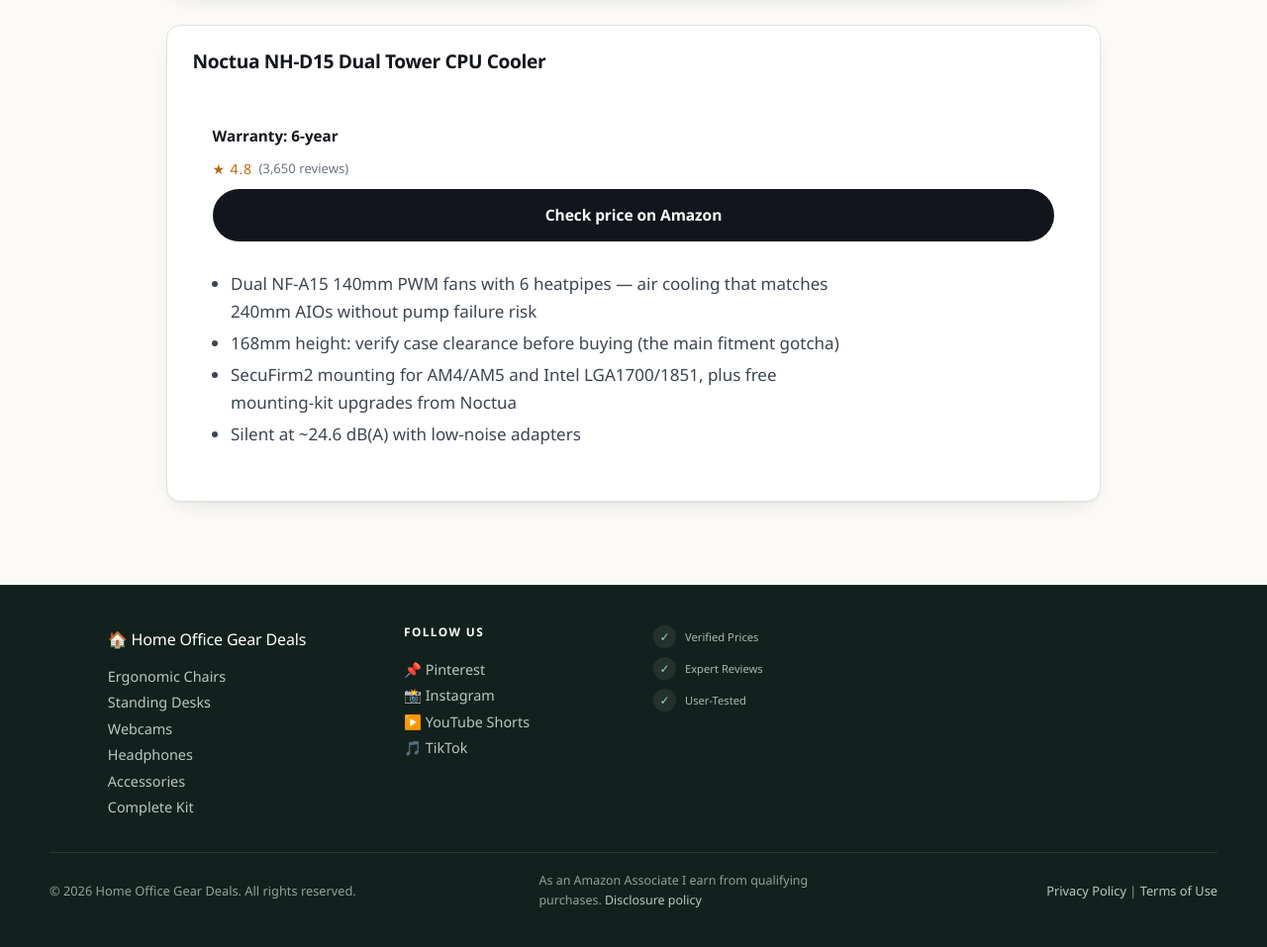
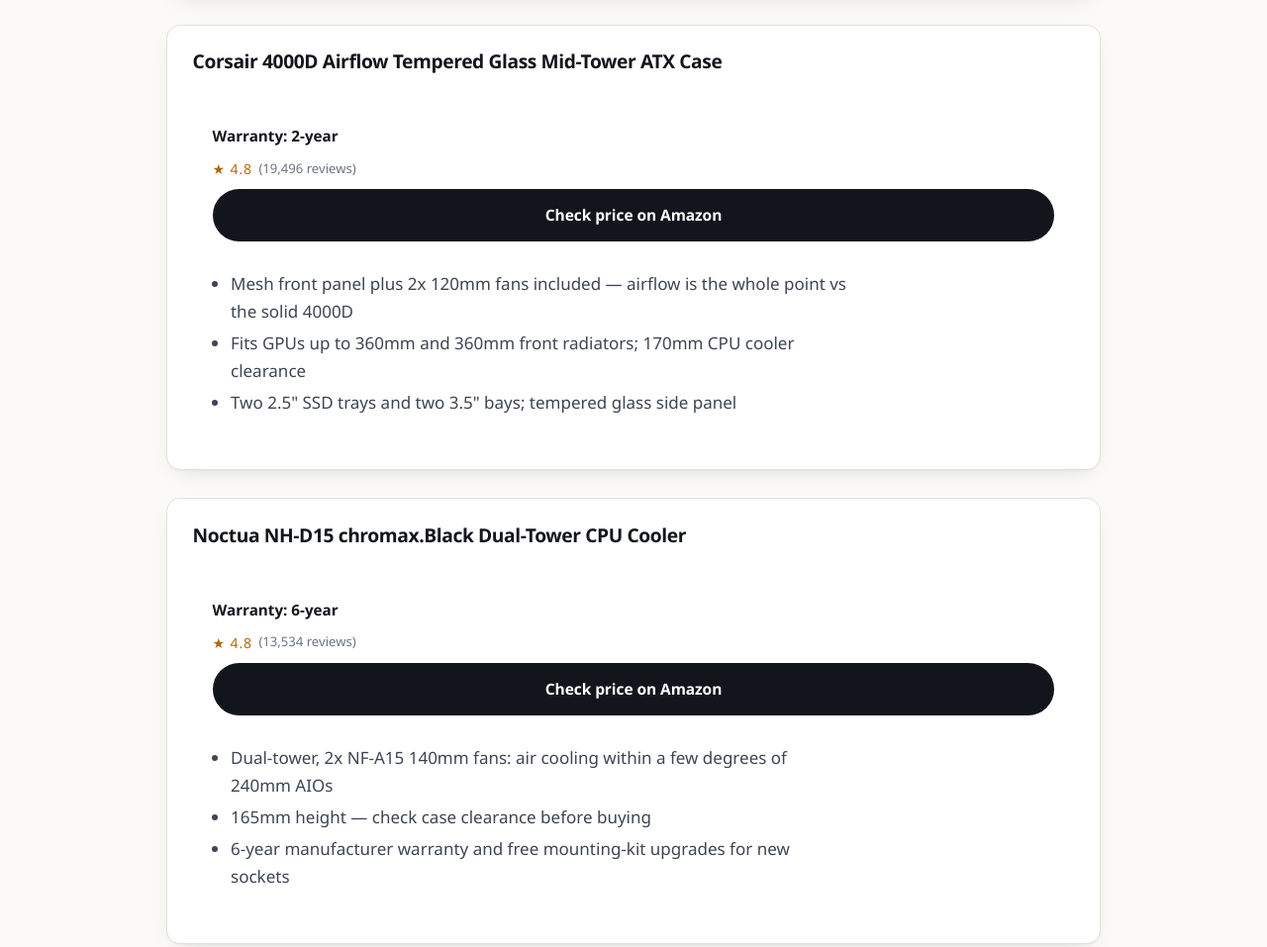
Before and after one commit to homeofficegeardeals/homeofficegeardeals.github.io, a plain HTML site: page components.html in a window 1280 px wide. Shown: the part 984-1941 px from the top of the page at 99% size. Drawn offline with Linux system fonts and the light colour scheme.

Commit message:
More products on every page + product photos: components.html

```diff
--- a/components.html
+++ b/components.html
@@ -79,15 +79,23 @@
         <a class="affiliate-link" href="https://www.amazon.com/dp/B00L7UZMAK?tag=homeoffic049c-20" target="_blank" rel="nofollow sponsored">Check price on Amazon</a>
         <ul><li>Dual NF-A15 140mm PWM fans with 6 heatpipes — air cooling that matches 240mm AIOs without pump failure risk</li><li>168mm height: verify case clearance before buying (the main fitment gotcha)</li><li>SecuFirm2 mounting for AM4/AM5 and Intel LGA1700/1851, plus free mounting-kit upgrades from Noctua</li><li>Silent at ~24.6 dB(A) with low-noise adapters</li></ul>
       </div>
-    </section><!--/PICKS-->
-  <!--PICKS--><section class="top-pick">
-      <h2>Noctua NH-D15 Dual Tower CPU Cooler</h2>
+    </section><section class="top-pick">
+      <h2>Corsair 4000D Airflow Tempered Glass Mid-Tower ATX Case</h2>
+
+      <div class="product-info">
+        <p class="product-specs"><strong>Warranty:</strong> 2-year</p>
+        <p class="rating">★ 4.8 <small>(19,496 reviews)</small></p>
+        <a class="affiliate-link" href="https://www.amazon.com/dp/B08C7BGV3D?tag=homeoffic049c-20" target="_blank" rel="nofollow sponsored">Check price on Amazon</a>
+        <ul><li>Mesh front panel plus 2x 120mm fans included — airflow is the whole point vs the solid 4000D</li><li>Fits GPUs up to 360mm and 360mm front radiators; 170mm CPU cooler clearance</li><li>Two 2.5" SSD trays and two 3.5" bays; tempered glass side panel</li></ul>
+      </div>
+    </section><section class="top-pick">
+      <h2>Noctua NH-D15 chromax.Black Dual-Tower CPU Cooler</h2>
 
       <div class="product-info">
         <p class="product-specs"><strong>Warranty:</strong> 6-year</p>
-        <p class="rating">★ 4.8 <small>(3,650 reviews)</small></p>
-        <a class="affiliate-link" href="https://www.amazon.com/dp/B00L7UZMAK?tag=homeoffic049c-20" target="_blank" rel="nofollow sponsored">Check price on Amazon</a>
-        <ul><li>Dual NF-A15 140mm PWM fans with 6 heatpipes — air cooling that matches 240mm AIOs without pump failure risk</li><li>168mm height: verify case clearance before buying (the main fitment gotcha)</li><li>SecuFirm2 mounting for AM4/AM5 and Intel LGA1700/1851, plus free mounting-kit upgrades from Noctua</li><li>Silent at ~24.6 dB(A) with low-noise adapters</li></ul>
+        <p class="rating">★ 4.8 <small>(13,534 reviews)</small></p>
+        <a class="affiliate-link" href="https://www.amazon.com/dp/B07Y87YHRH?tag=homeoffic049c-20" target="_blank" rel="nofollow sponsored">Check price on Amazon</a>
+        <ul><li>Dual-tower, 2x NF-A15 140mm fans: air cooling within a few degrees of 240mm AIOs</li><li>165mm height — check case clearance before buying</li><li>6-year manufacturer warranty and free mounting-kit upgrades for new sockets</li></ul>
       </div>
     </section><!--/PICKS-->
   </main>
```
